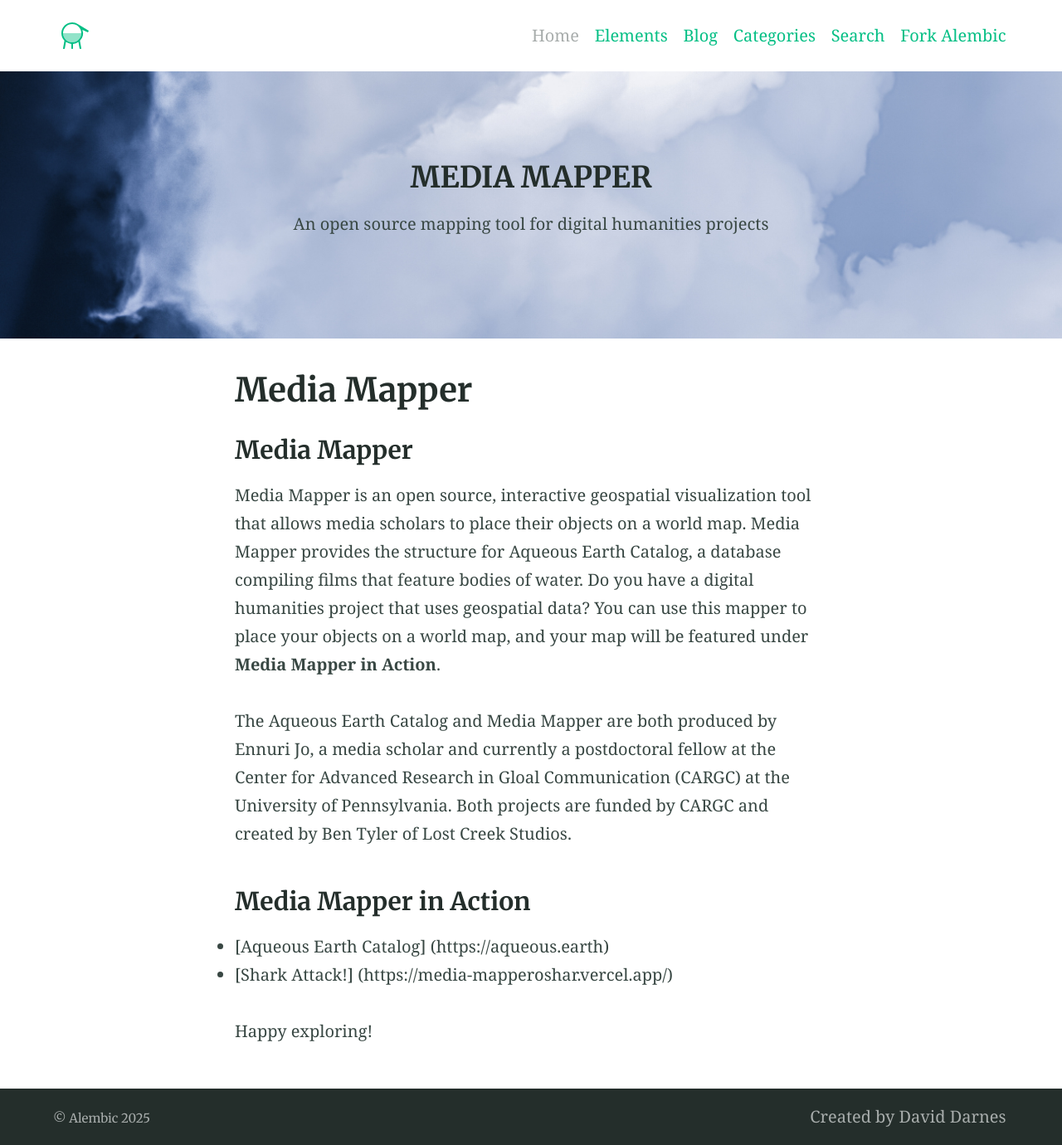
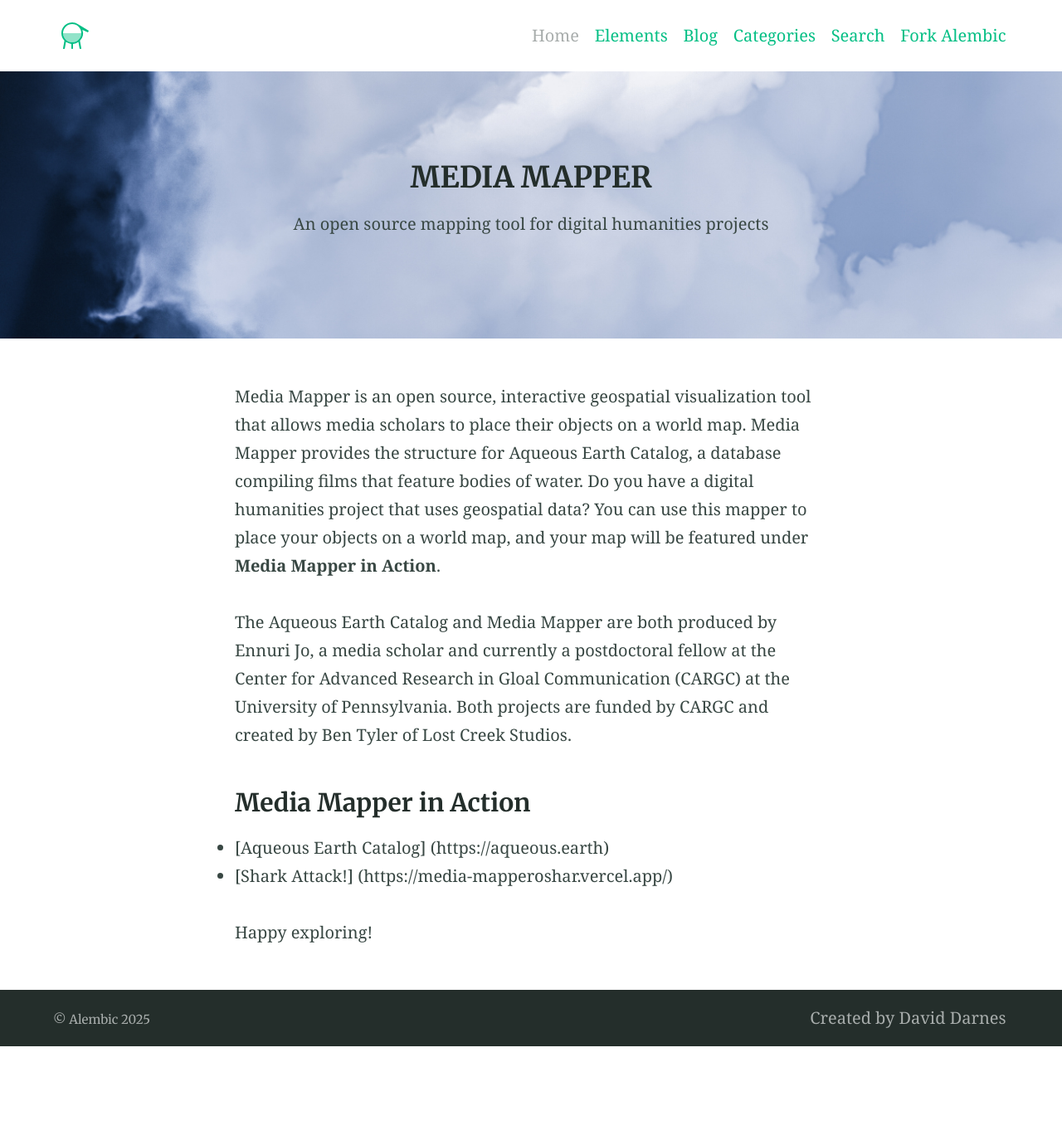
Before and after one commit to ennurijo/alembic, a Jekyll site: the page built from index.md, in a window 1280 px wide. Shown: the whole page at 83% size. Built offline with Jekyll 4.4.1, drawn with Linux system fonts in a browser that asks for light colours; our own code applies the rules of GitHub Pages for plain Markdown files; after the commit the page ends 1261 px from its top, so only the background shows below that.

Commit message:
Update index.md

```diff
--- a/index.md
+++ b/index.md
@@ -7,7 +7,7 @@ feature_text: |
 feature_image: "https://raw.githubusercontent.com/ennurijo/alembic/main/assets/cloudheader.png"
 excerpt: "Media Mapper is an open source, interactive geospatial visualization tool that allows media scholars to place their objects on a world map."
 ---
-### Media Mapper
+
 Media Mapper is an open source, interactive geospatial visualization tool that allows media scholars to place their objects on a world map. Media Mapper provides the structure for Aqueous Earth Catalog, a database compiling films that feature bodies of water. Do you have a digital humanities project that uses geospatial data? You can use this mapper to place your objects on a world map, and your map will be featured under <b>Media Mapper in Action</b>.
 
 The Aqueous Earth Catalog and Media Mapper are both produced by Ennuri Jo, a media scholar and currently a postdoctoral fellow at the Center for Advanced Research in Gloal Communication (CARGC) at the University of Pennsylvania. Both projects are funded by CARGC and created by Ben Tyler of Lost Creek Studios.
```
